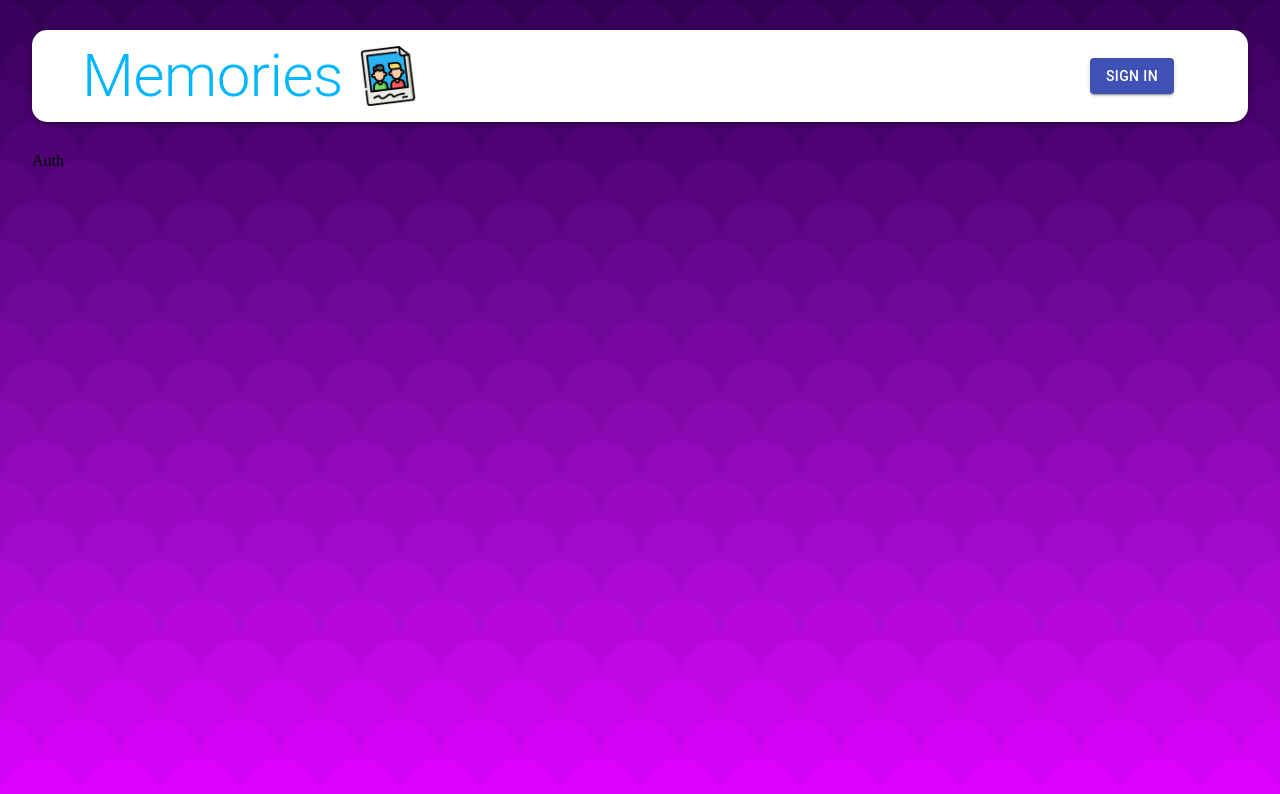
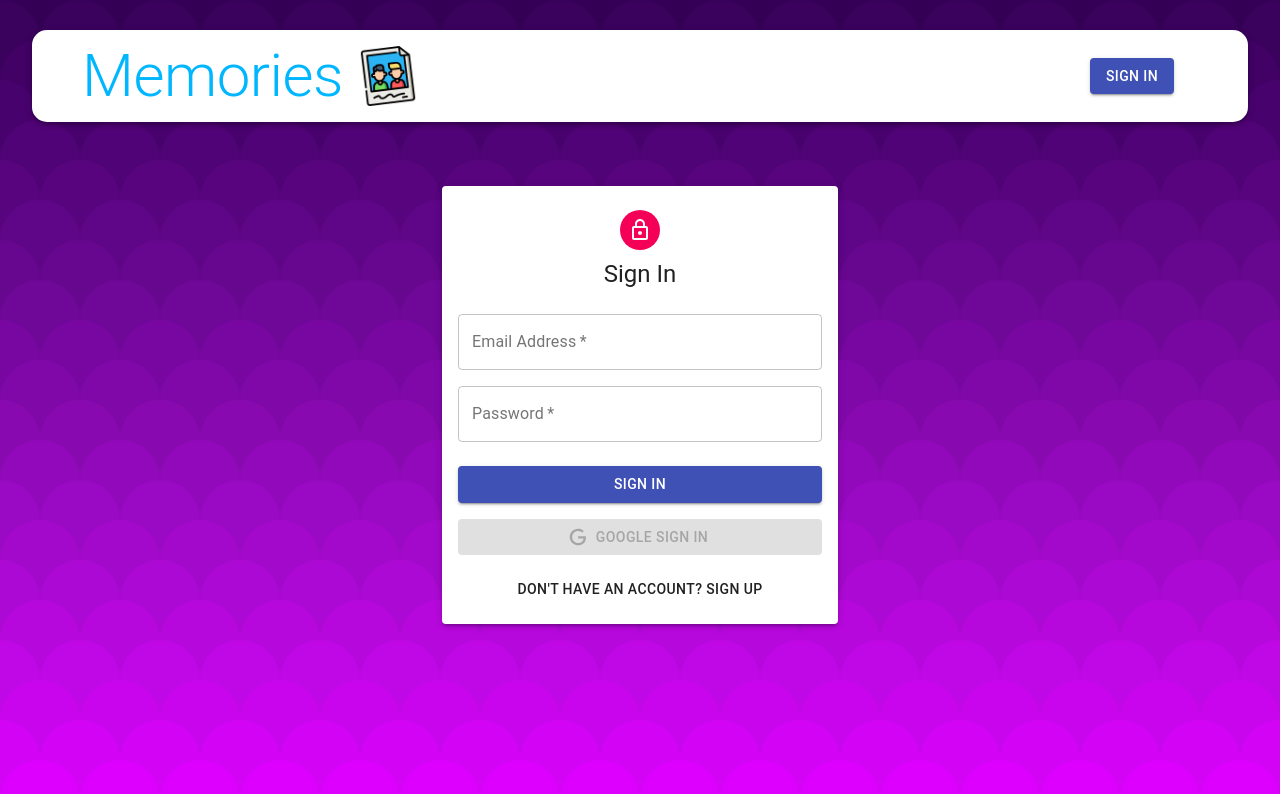
Before and after one commit to hyperamir/Memories, a React (Create React App) app in the folder client/: page /auth in a window 1280 px wide. Shown: the top 794 px of the page. Built offline with nearby package versions, Linux system fonts and the light colour scheme.

Commit message:
create signup/signin page

```diff
--- a/client/src/components/Auth/Auth.js
+++ b/client/src/components/Auth/Auth.js
@@ -1,10 +1,91 @@
-import React from "react";
+import React, { useState } from "react";
+import { Avatar, Button, Paper, Grid, Container, Typography } from "@material-ui/core";
+import LockOutlinedIcon from '@material-ui/icons/LockOutlined';
+import useStyles from './styles';
+import Input from "./Input";
+import GoogleLogin from 'react-google-login';
+import Icon from './Icon';
 
 const Auth = () => {
+  const classes = useStyles();
+  const [showPassword, setShowPassword] = useState(false);
+  const [isSignUp, setIsSignUp] = useState(false);
+
+  const handleShowPassword = () => setShowPassword(prev => !prev);
+
+  const handleSubmit = () => {
+
+  }
+
+  const handleChange = () => {
+
+  }
+
+  const switchMode = () => {
+    setIsSignUp(prev => !prev);
+    handleShowPassword(false);
+  }
+
+  const googleSuccess = async (res) => {
+    console.log(res);
+  }
+
+  const googleFailure = () => {
+    console.log('Google Login Was Unsuccessful. Please Try Again!');
+  }
+
   return (
-    <div>
-      Auth
-    </div>
+    <Container component="main" maxWidth='xs'>
+      <Paper className={classes.paper} elevation={3}>
+        <Avatar className={classes.avatar}>
+          <LockOutlinedIcon />
+        </Avatar>
+        <Typography variant="h5">{isSignUp ? 'Sign Up' : 'Sign In'}</Typography>
+        <form className={classes.form} onSubmit={handleSubmit}>
+          <Grid container spacing={2}>
+            {isSignUp && (
+              <>
+                <Input name='firstName' label='First Name' handleChange={handleChange} autoFocus half />
+                <Input name='firstName' label='First Name' handleChange={handleChange} half />
+              </>
+            )}
+            <Input name='email' label='Email Address' handleChange={handleChange} type='email' />
+            <Input name='password' label='Password' handleChange={handleChange} type={showPassword ? 'text' : 'password'} handleShowPassword={handleShowPassword} />
+            {isSignUp && <Input name='confirmPassword' label='Retype Password' handleChange={handleChange} type='password' />}
+          </Grid>
+          <Button className={classes.submit} type="submit" fullWidth variant="contained" color='primary'>
+            {isSignUp ? 'Sign Up' : 'Sign In'}
+          </Button>
+          <GoogleLogin
+            clientId="539244999987-6eau5cb4a2p0nlpem6fuarsitcgplrqo.apps.googleusercontent.com"
+            render={(renderProps) => (
+              <Button
+                className={classes.googleButton}
+                color="primary"
+                fullWidth
+                onClick={renderProps.onClick}
+                disabled={renderProps.disabled}
+                startIcon={<Icon />}
+                variant="contained"
+              >
+                Google Sign In
+              </Button>
+            )}
+            onSuccess={googleSuccess}
+            onFailure={googleFailure}
+            cookiePolicy="single_host_origin"
+          />
+
+          <Grid container justifyContent="center">
+            <Grid item>
+              <Button onClick={switchMode}>
+                {isSignUp ? 'Already have an account? Sign In' : "Don't have an account? Sign Up"}
+              </Button>
+            </Grid>
+          </Grid>
+        </form>
+      </Paper>
+    </Container>
   );
 }
 
--- /dev/null
+++ b/client/src/components/Auth/Icon.js
@@ -0,0 +1,12 @@
+import React from 'react';
+
+const Icon = () => (
+  <svg style={{ width: '20px', height: '20px' }} viewBox="0 0 24 24">
+    <path
+      fill="currentColor"
+      d="M21.35,11.1H12.18V13.83H18.69C18.36,17.64 15.19,19.27 12.19,19.27C8.36,19.27 5,16.25 5,12C5,7.9 8.2,4.73 12.2,4.73C15.29,4.73 17.1,6.7 17.1,6.7L19,4.72C19,4.72 16.56,2 12.1,2C6.42,2 2.03,6.8 2.03,12C2.03,17.05 6.16,22 12.25,22C17.6,22 21.5,18.33 21.5,12.91C21.5,11.76 21.35,11.1 21.35,11.1V11.1Z"
+    />
+  </svg>
+);
+
+export default Icon;
--- /dev/null
+++ b/client/src/components/Auth/Input.js
@@ -0,0 +1,33 @@
+import React from "react";
+import { TextField, Grid, InputAdornment, IconButton } from "@material-ui/core";
+
+import Visibility from '@material-ui/icons/Visibility';
+import VisibilityOff from "@material-ui/icons/VisibilityOff";
+
+const Input = ({ name, handleChange, label, half, autoFocus, type, handleShowPassword }) => {
+  return (
+    <Grid item xs={12} sm={half ? 6 : 12}>
+      <TextField
+        name={name}
+        onChange={handleChange}
+        variant='outlined'
+        required
+        fullWidth
+        label={label}
+        autoFocus={autoFocus}
+        type={type}
+        InputProps={name === 'password' ? {
+          endadorment: (
+            <InputAdornment position="end">
+              <IconButton onClick={handleShowPassword}>
+                {type === 'password' ? <Visibility /> : <VisibilityOff />}
+              </IconButton>
+            </InputAdornment>
+          )
+        } : null}
+      />
+    </Grid>
+  );
+}
+
+export default Input;
--- /dev/null
+++ b/client/src/components/Auth/styles.js
@@ -0,0 +1,30 @@
+import { makeStyles } from '@material-ui/core/styles';
+
+export default makeStyles((theme) => ({
+  paper: {
+    marginTop: theme.spacing(8),
+    display: 'flex',
+    flexDirection: 'column',
+    alignItems: 'center',
+    padding: theme.spacing(2),
+  },
+  root: {
+    '& .MuiTextField-root': {
+      margin: theme.spacing(1),
+    },
+  },
+  avatar: {
+    margin: theme.spacing(1),
+    backgroundColor: theme.palette.secondary.main,
+  },
+  form: {
+    width: '100%', // Fix IE 11 issue.
+    marginTop: theme.spacing(3),
+  },
+  submit: {
+    margin: theme.spacing(3, 0, 2),
+  },
+  googleButton: {
+    marginBottom: theme.spacing(2),
+  },
+}));
```
